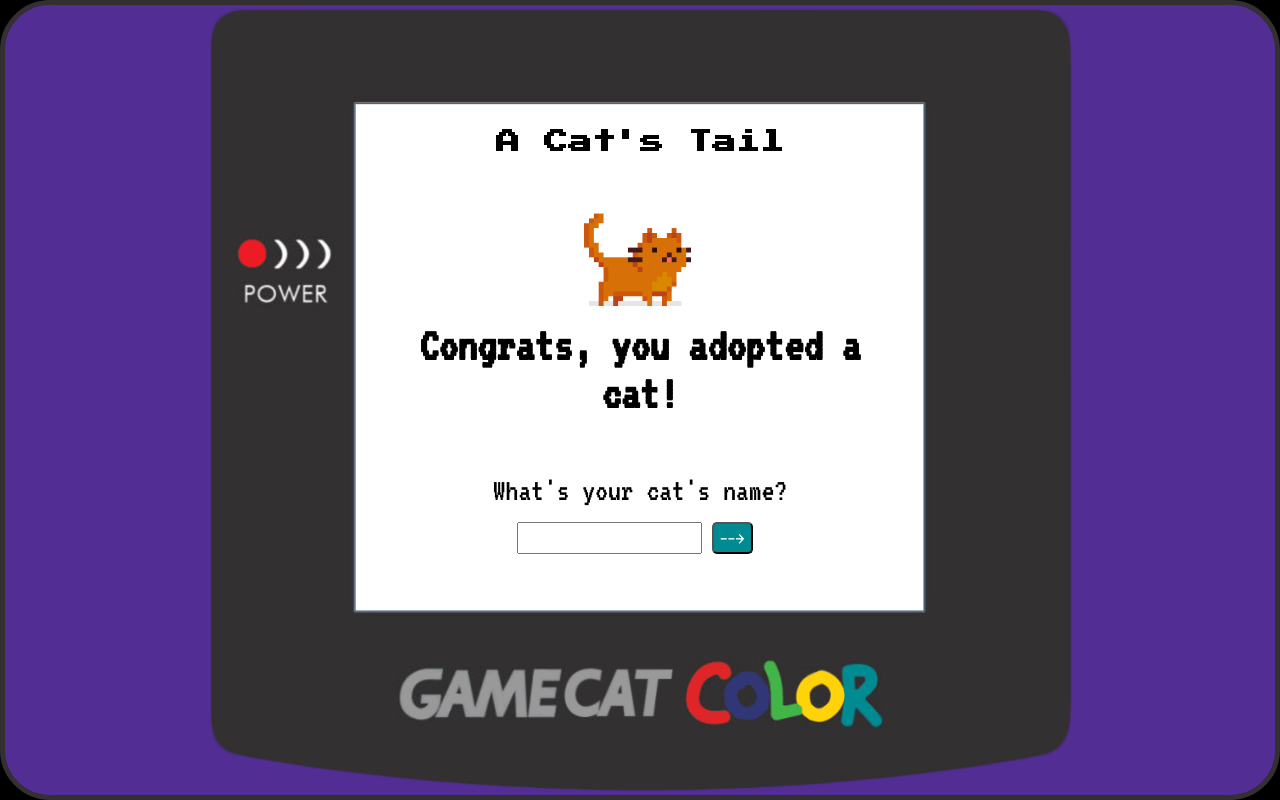
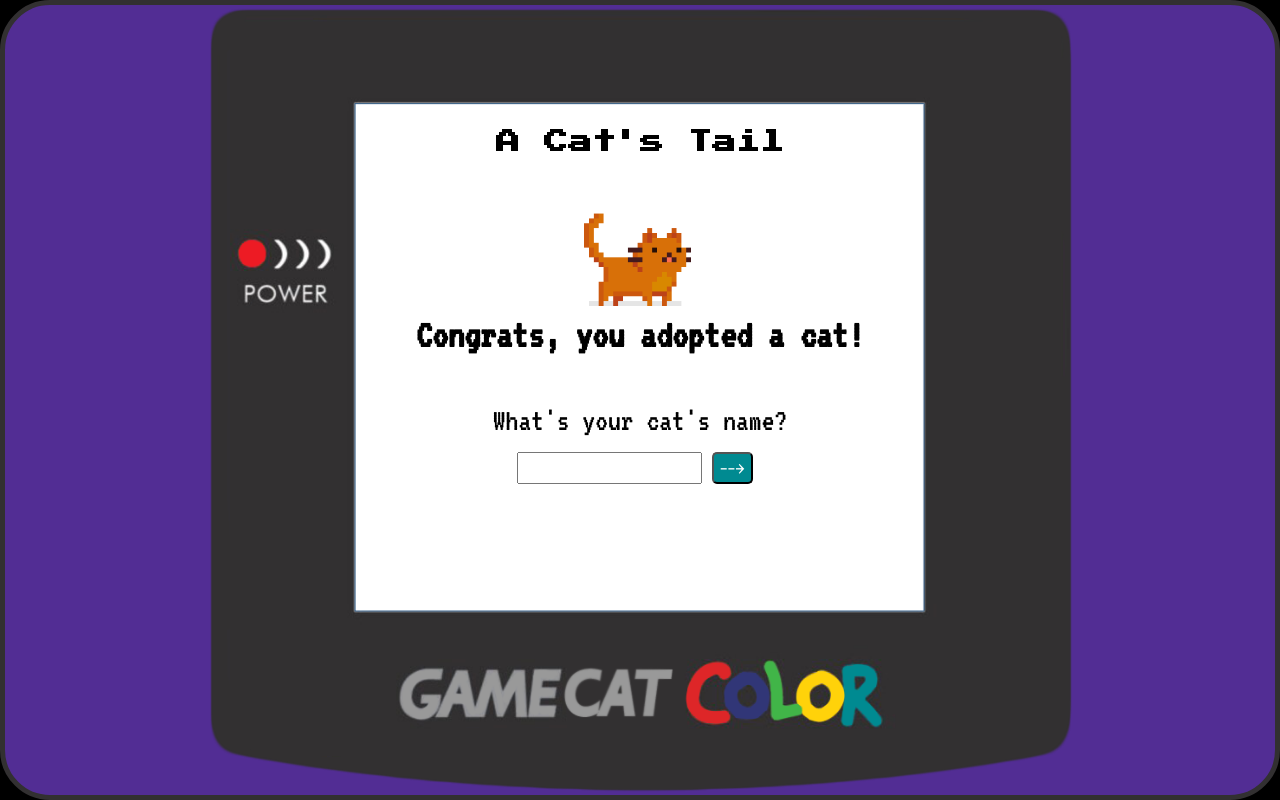
Before and after one commit to qrispi/a-cats-tail, a React (Create React App) app: page /story in a window 1280 px wide. Built offline with nearby package versions, Linux system fonts and the light colour scheme.

Commit message:
Fix intro spacing

```diff
--- a/src/components/App/App.css
+++ b/src/components/App/App.css
@@ -19,7 +19,7 @@
   position: relative;
   bottom: 30px;
   height: 64vh;
-  width: 42%;
+  width: 40%;
   padding: 0 20px;
 }
 
@@ -50,3 +50,11 @@
   background-color: #313677;
   color: white;
 }
+
+.wizard-gif {
+  margin: 8vh 2vh 0;
+}
+
+.start-button {
+  margin-top: 3vh;
+}
--- a/src/components/Story/Story.css
+++ b/src/components/Story/Story.css
@@ -1,5 +1,9 @@
 .intro {
   text-align: center;
+}
+
+.adopt-text {
+  font-size: 40px;
 }
 
 .name-form {
--- a/src/components/Story/Story.js
+++ b/src/components/Story/Story.js
@@ -15,7 +15,7 @@ function Story() {
   const storedName = useSelector((state) => state.cat.name);
   const [catName, setCatName] = useState("");
   const [introAnimations, setIntroAnimations] = useState(<>
-  <img src={require("../../images/wizard.gif")} alt="Wizard" />
+  <img className="wizard-gif" src={require("../../images/wizard.gif")} alt="Wizard" />
   <p>A strange man in a pointy hat appears and with a twinkle in his eye hands you a cat and a book called "The Book of Cat"</p>
   </>);
   const [introComplete, setIntroComplete] = useState(false);
@@ -91,7 +91,7 @@ function Story() {
                 setCatName("");
               }}>
                 <button
-                  className="blue-button">
+                  className="blue-button start-button">
                   START GAME
                 </button>
               </NavLink>}
```
